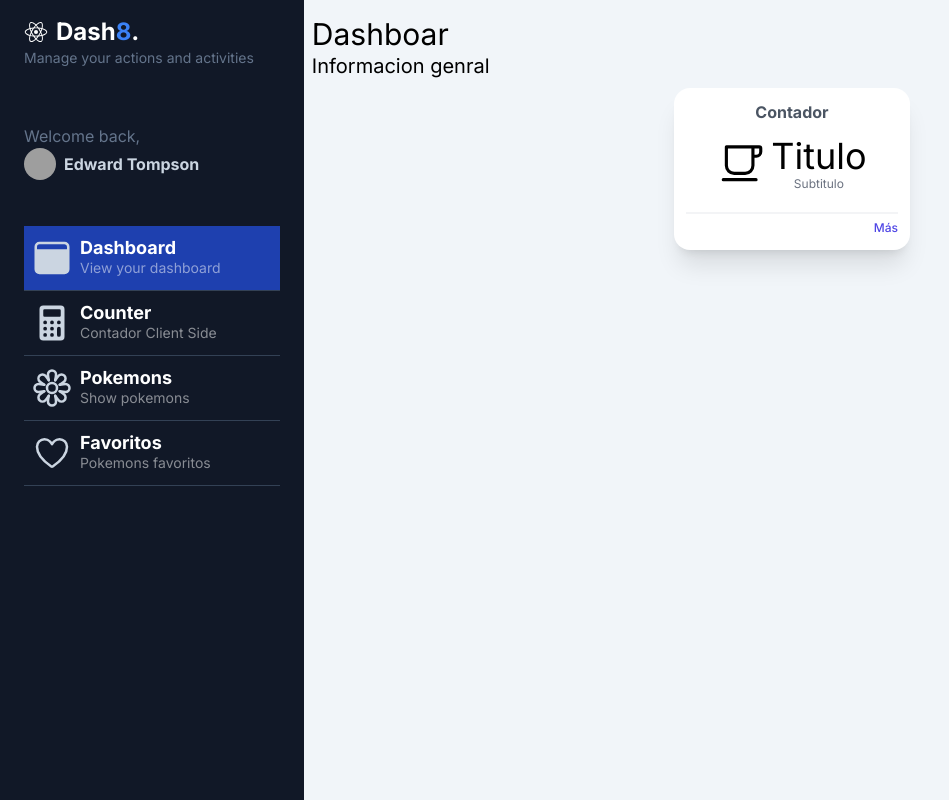
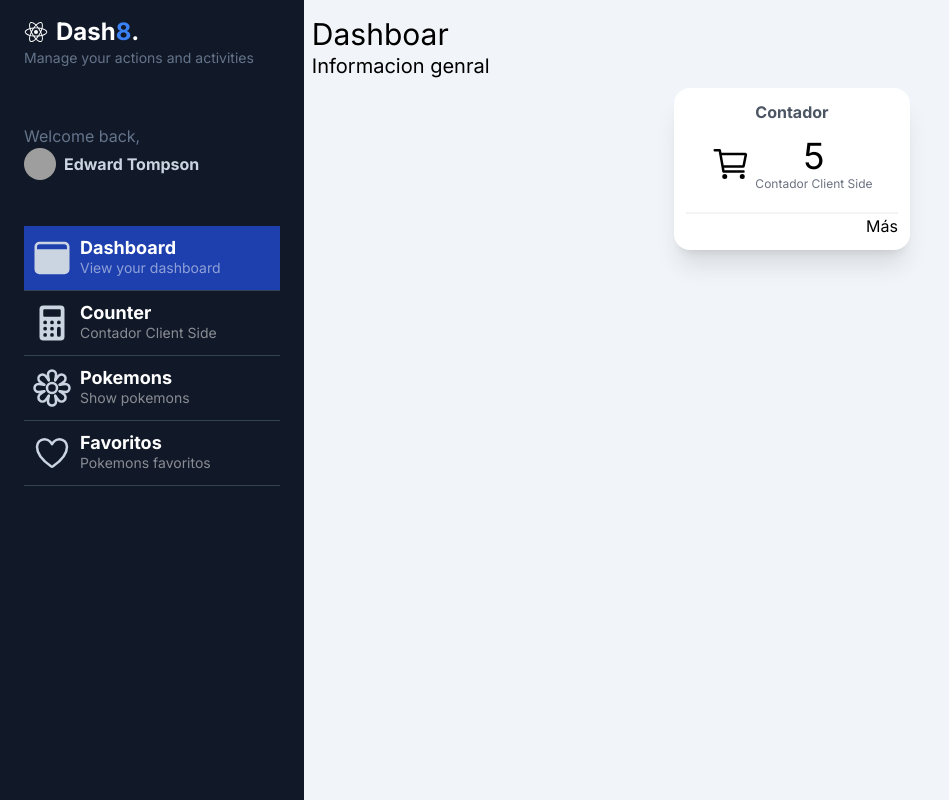
Before and after one commit to alexgsisc/my-dashboard, a Next.js app: page /dashboard/main in a window 1280 px wide. Shown: the whole page, without its empty margins (0-949 px from the left). Built offline with nearby package versions, Linux system fonts and the light colour scheme; grey boxes are pictures that could not be loaded.

Commit message:
use cont in dashboaed

```diff
--- a/src/app/dashboard/main/page.tsx
+++ b/src/app/dashboard/main/page.tsx
@@ -1,14 +1,11 @@
-import { SimpleWidget } from "@/components";
+import {  WidgetGrid } from "@/components";
 
 export default function MainPage() {
   return (
     <div className="text-black">
       <h1 className="mt-2 text-3xl">Dashboar</h1>
       <span className="text-xl">Informacion genral</span>
-
-      <div className="flex flex-wrap p-2 items-center justify-center">
-        <SimpleWidget />
-      </div>
+      <WidgetGrid/>
     </div>
   );
 }
--- a/src/components/SimpleWidget.tsx
+++ b/src/components/SimpleWidget.tsx
@@ -1,30 +1,45 @@
+import Link from "next/link";
+import { title } from "process";
 import { IoCafeOutline } from "react-icons/io5";
 
-export const SimpleWidget = () => {
+interface SimpleWidgetProps {
+  title: string;
+  subtitle?: string;
+  label?: string;
+  icon?: React.ReactNode;
+  href?: string;
+}
+
+export const SimpleWidget = ({
+  title,
+  subtitle,
+  label,
+  icon,
+  href,
+}: SimpleWidgetProps) => {
   return (
     <div className="bg-white shadow-xl p-3 sm:min-w-[25%] min-w-full  rounded-2xl border-1 border-gray-50 mx-2">
       <div className="flex flex-col">
-        <div>
-          <h2 className="font-bold text-gray-600 text-center">Contador</h2>
-        </div>
+        {label && (
+          <div>
+            <h2 className="font-bold text-gray-600 text-center">{label}</h2>
+          </div>
+        )}
+
         <div className="my-3">
           <div className="flex flex-row items-center justify-center space-x-1 ">
-            <div id="icon">
-              {/* Icono irá aquí */}
-              {<IoCafeOutline size={50} />}
-            </div>
+            {icon}
             <div id="temp" className="text-center">
-              <h4 className="text-4xl">Titulo</h4>
-              <p className="text-xs text-gray-500">Subtitulo</p>
+              <h4 className="text-4xl">{title}</h4>
+              {subtitle && <p className="text-xs text-gray-500">{subtitle}</p>}
             </div>
           </div>
         </div>
-
-        <div className="w-full place-items-end text-right border-t-2 border-gray-100 mt-2">
-          <a href="#" className="text-indigo-600 text-xs font-medium">
-            Más
-          </a>
-        </div>
+        {href && (
+          <div className="w-full place-items-end text-right border-t-2 border-gray-100 mt-2">
+            <Link href={href}>Más</Link>
+          </div>
+        )}
       </div>
     </div>
   );
--- /dev/null
+++ b/src/components/WidgetGrid.tsx
@@ -0,0 +1,21 @@
+"use client";
+import React from "react";
+import { SimpleWidget } from "./SimpleWidget";
+import { useAppSelector } from "@/store";
+import { IoCartOutline } from "react-icons/io5";
+
+export const WidgetGrid = () => {
+  const count = useAppSelector((state) => state.counter.count);
+
+  return (
+    <div className="flex flex-wrap p-2 items-center justify-center">
+      <SimpleWidget
+        label="Contador"
+        title={count.toString()}
+        subtitle="Contador Client Side"
+        icon={<IoCartOutline size={40} />}
+        href="/dashboard/counter"
+      />
+    </div>
+  );
+};
--- a/src/components/index.tsx
+++ b/src/components/index.tsx
@@ -1,3 +1,4 @@
 
-export { Sidebar } from "./Sidebar";
-export {SimpleWidget} from './SimpleWidget';
+export { Sidebar } from "./sidebar/Sidebar";
+export { SimpleWidget } from "./SimpleWidget";
+export { WidgetGrid } from "./WidgetGrid";
```
Also changed, not shown: src/components/sidebar/Sidebar.tsx (renamed from src/components/Sidebar.tsx), src/components/sidebar/SidebarMenuItem.tsx (renamed from src/components/SidebarMenuItem.tsx).
